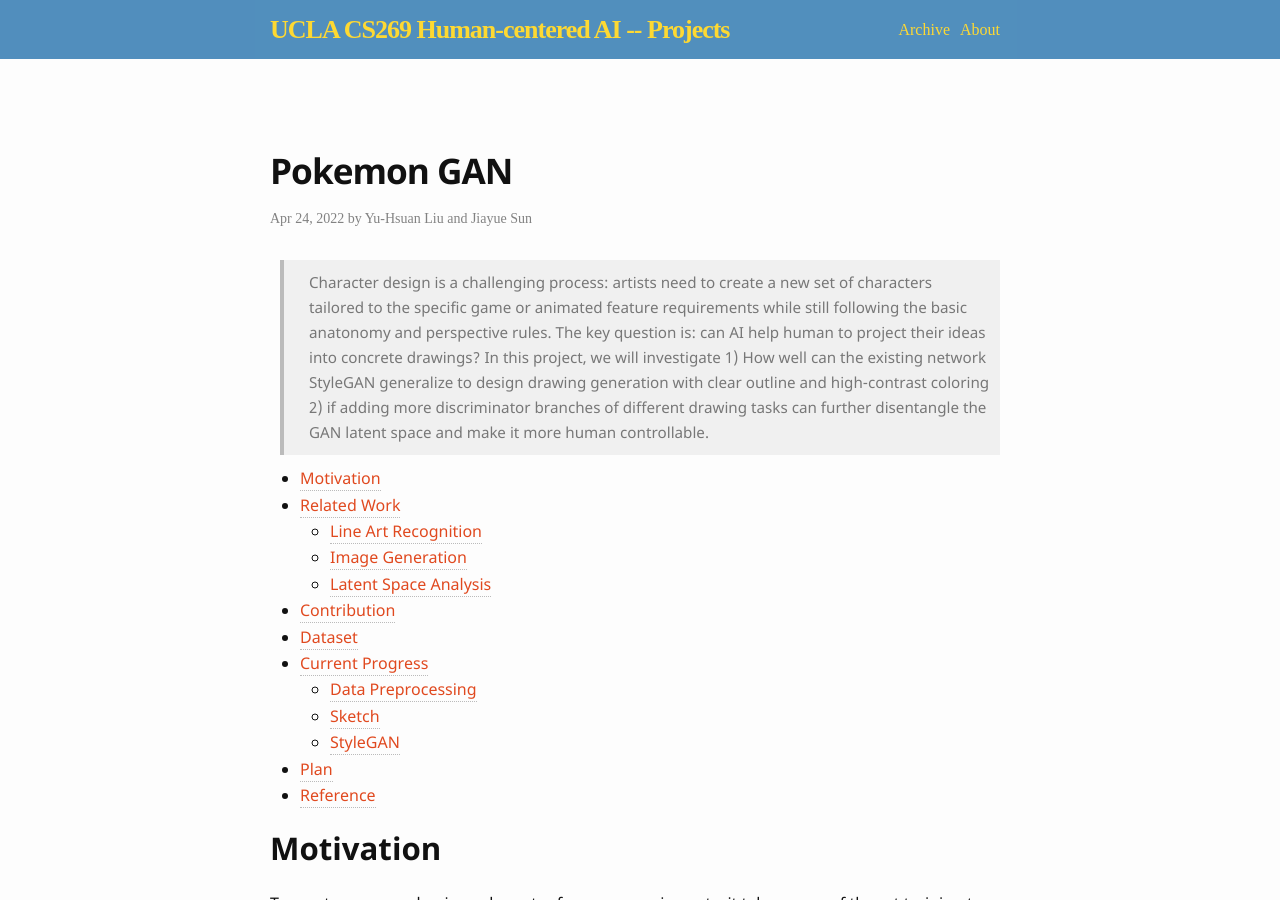
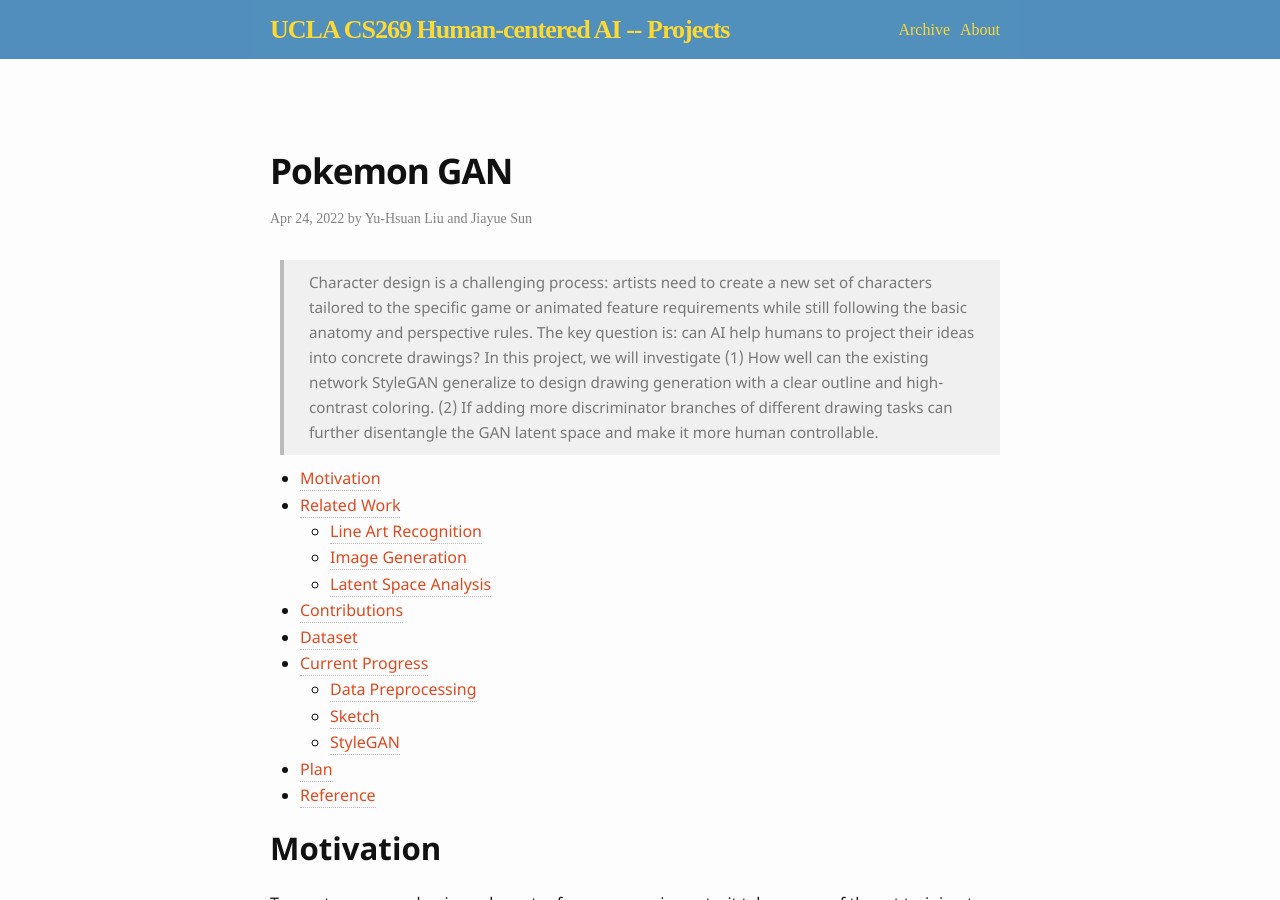
Before and after one commit to UCLAdeepvision/CS269-projects-2022spring, a Jekyll site: the page built from _posts/2022-04-18-team16-CharacterGeneration.md, in a window 1280 px wide and 900 px high. Built offline with Jekyll 4.4.1, drawn with Linux system fonts in a browser that asks for light colours; some web fonts are replaced; comment, search, counter and statistics services are not loaded; some of the changed text lies outside the part shown.

Commit message:
fix typo

```diff
--- a/_posts/2022-04-18-team16-CharacterGeneration.md
+++ b/_posts/2022-04-18-team16-CharacterGeneration.md
@@ -7,7 +7,7 @@ date: 2022-04-24
 ---
 
 
-> Character design is a challenging process: artists need to create a new set of characters tailored to the specific game or animated feature requirements while still following the basic anatonomy and perspective rules. The key question is: can AI help human to project their ideas into concrete drawings? In this project, we will investigate 1) How well can the existing network StyleGAN generalize to design drawing generation with clear outline and high-contrast coloring 2) if adding more discriminator branches of different drawing tasks can further disentangle the GAN latent space and make it more human controllable.
+> Character design is a challenging process: artists need to create a new set of characters tailored to the specific game or animated feature requirements while still following the basic anatomy and perspective rules. The key question is: can AI help humans to project their ideas into concrete drawings? In this project, we will investigate (1) How well can the existing network StyleGAN generalize to design drawing generation with a clear outline and high-contrast coloring. (2) If adding more discriminator branches of different drawing tasks can further disentangle the GAN latent space and make it more human controllable.
 
 <!--more-->
 {: class="table-of-content"}
@@ -49,12 +49,11 @@ In the lecture module, we've seen the work SeFa from Shen and Zhou, which is the
 
 
 
-## Contribution
-1. Curate a clean collection of Pokemon image data from all 8 generations along with metadata in the game. The labels will include line art, part segmentation mask and pokemon metadata labels.
+## Contributions
+1. Curate a clean collection of Pokemon image data from all 8 generations along with metadata in the game. The labels will include line art, part segmentation mask, and pokemon metadata labels.
 2. Analyze how well StyleGAN performed on the Pokemon dataset after direct fine-tuning or learning the styles from pokemon images instead of random input.
-3. Extend existing StyleGAN model with more discriminator branches of different prediction tasks and analyze how the latent space of StyleGAN change: is it more disentangled?
+3. Extend the existing StyleGAN model with more discriminator branches of different prediction tasks and analyze how the latent space of StyleGAN changes: is it more disentangled?
 4. Possible Extension: see if we can allow human input to control line art and coloring discretely as separate steps.
-
 
 ## Dataset
 
@@ -69,7 +68,8 @@ In the lecture module, we've seen the work SeFa from Shen and Zhou, which is the
 
 ## Current Progress
 ### Data Preprocessing
-We are working on combining the images from different dataset. We have to unify the size of the image and the format of the image among different datasets.
+We are working on combining the images from different datasets. We unify the size and the format of Pokemon images from different datasets. We also include the newest generation Pokemon images that do not exist in any current dataset.
+
 
 
 ### Sketch
```
Also changed, not shown: other parts of _posts/2022-04-18-team16-CharacterGeneration.md (+2 -2 lines).
